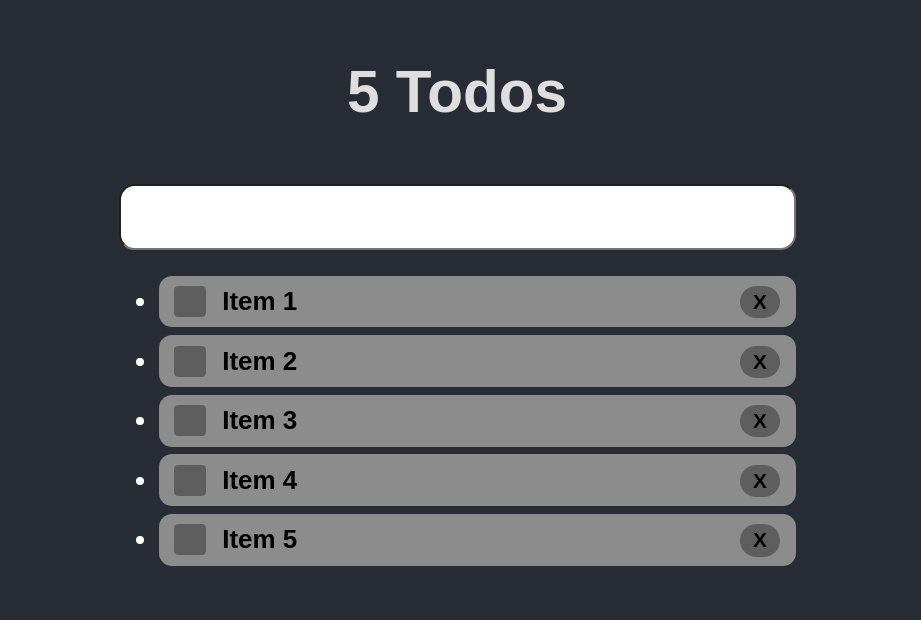
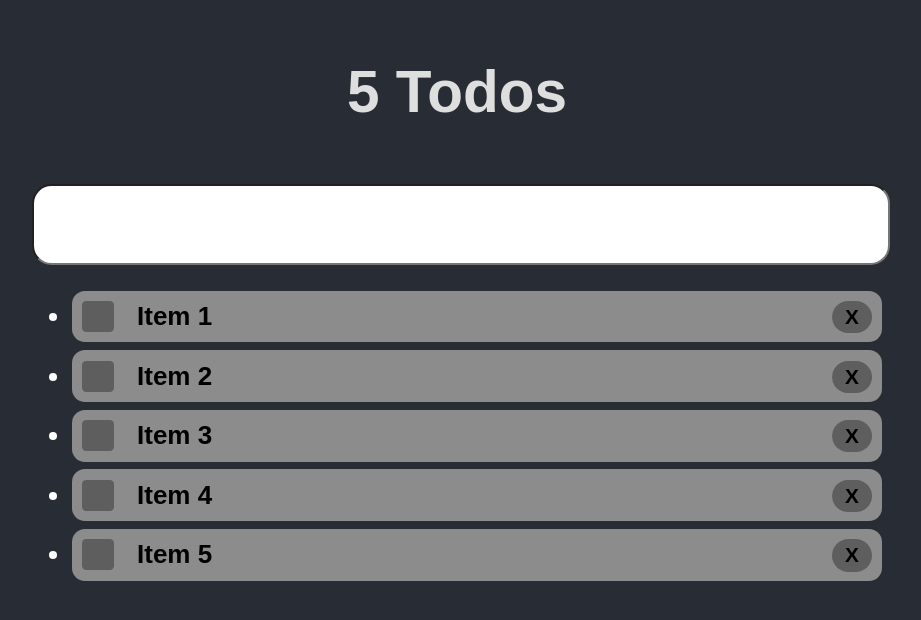
Before and after one commit to chc94818/ReactJS-Practice_ToDo-List, a React (Create React App) app: page / in a window 1280 px wide. Shown: the top 620 px of the page, without its empty margins (183-1104 px from the left). Built offline with nearby package versions, Linux system fonts and the light colour scheme.

Commit message:
fix css inputField size

```diff
--- a/src/components/InputField.js
+++ b/src/components/InputField.js
@@ -5,11 +5,13 @@ import styled from 'styled-components';
 // 由於 InputField 中不需要與其他元件的狀態互動，所以用不可控元件就好
 // 作為更新或新增 list 時，輸入其 title 用
 const Input = styled.input`
-            display: block;
-            margin: auto;
-            text-align : center;
-            font-size : 2em;
-            border-radius : 0.3em;
+          display: block;
+          margin: auto;
+          text-align: center;
+          font-size: 2.5em;
+          width: 100%;
+          max-width: 70vw;
+          border-radius: 0.3em;
         `;
 
 class InputField extends React.Component {
--- a/src/components/TodoItem.js
+++ b/src/components/TodoItem.js
@@ -1,42 +1,42 @@
-import React from 'react';
-import PropTypes from 'prop-types';
-import InputField from './InputField';
-import styled from 'styled-components';
+import React from "react";
+import PropTypes from "prop-types";
+import InputField from "./InputField";
+import styled from "styled-components";
 const Button = styled.span`
   position: absolute;
-            right: 2.5%;
+  right: 0.5em;
   width: 1.5em;
   cursor: pointer;
-            border-radius : 1.5em;
-            background : #5E5E5E;
+  border-radius: 1.5em;
+  background: #5e5e5e;
   padding: 0.2em;
   font-size: 0.8em;
   text-align: center;
-            &:hover{
-                background-color: #3B3B3B;
+  &:hover {
+    background-color: #3b3b3b;
   }
 `;
 const CheckBox = styled.span`
   position: absolute;
-            box-sizing : border-box;
-            left: 2.5%;
+  box-sizing: border-box;
+  left: 0.5em;
   width: 1.5em;
   height: 1.5em;
   cursor: pointer;
-            border-radius : 0.2em;
-            background : #5E5E5E;
-            padding-bottom : 0.05em;
+  border-radius: 0.2em;
+  background: #5e5e5e;
+  padding-bottom: 0.05em;
   font-size: 0.8em;
   text-align: center;
   color: white;
-            &:hover{
-                background-color: #3B3B3B;
+  &:hover {
+    background-color: #3b3b3b;
   }
 `;
 const Text = styled.span`
   position: absolute;
-            left: 10%;
-            text-decoration : ${props=>props.completed? "line-through":"none"};
+  left: 2.5em;
+  text-decoration: ${props => (props.completed ? "line-through" : "none")};
 `;
 class TodoItem extends React.Component {
     constructor(props) {
@@ -55,22 +55,14 @@ class TodoItem extends React.Component {
     render() {
         // 判斷目前模式為何，渲染不同的畫面
 
-        return(
-            <>
-                {this.state.editable ? this.renderEditMode() : this.renderViewMode()}
-            </>
+        return (
+            <>{this.state.editable ? this.renderEditMode() : this.renderViewMode()}</>
         );
     }
 
     // 列表元件狀態
     renderViewMode() {
-
-        const {
-            title,
-            completed,
-            onDelete,
-            onToggle
-        } = this.props;
+        const { title, completed, onDelete, onToggle } = this.props;
         return (
             <>
                 <CheckBox
@@ -78,34 +70,40 @@ class TodoItem extends React.Component {
                     onClick={() => onToggle && onToggle(!completed)}
                     onChange={() => onToggle && onToggle(!completed)}
                 >
-                    {completed? "✓":""}
+                    {completed ? "✓" : ""}
                 </CheckBox>
-                <Text completed={completed} onClick={this.toggleEditMode} >{title}</Text>
-                <Button onClick={()=> onDelete && onDelete()}>X</Button>
+                <Text completed={completed} onClick={this.toggleEditMode}>
+                    {title}
+                </Text>
+                <Button onClick={() => onDelete && onDelete()}>X</Button>
             </>
         );
     }
 
     // 編輯元件狀態
     renderEditMode() {
-        const {
-            title,
-            onUpdate
-        } = this.props;
+        const { title, onUpdate } = this.props;
         return (
             <InputField
-                style={{display:'inline-block', verticalAlign:'middle', width:'90%', fontSize: '1em'}}
-                autoFocus                    // autoFocus 讓使用者切換到編輯模式後，可以立即編打
+                style={{
+                    display: "inline-block",
+                    verticalAlign: "middle",
+                    width: "90%",
+                    fontSize: "1em"
+                }}
+                autoFocus // autoFocus 讓使用者切換到編輯模式後，可以立即編打
                 placeholder="編輯待辦事項"
                 value={title}
                 onBlur={this.toggleEditMode} // 失焦時觸發，當使用者點擊其他地方，則切換為「瀏覽模式」
-                onKeyDown={(e) => {          // 當使用者按下 ESC，則切換為「瀏覽模式」
+                onKeyDown={e => {
+                    // 當使用者按下 ESC，則切換為「瀏覽模式」
                     if (e.keyCode === 27) {
                         e.preventDefault();
                         this.toggleEditMode();
                     }
                 }}
-                onSubmitEditing={(content)=> {// 觸發更新的 回調函數
+                onSubmitEditing={content => {
+                    // 觸發更新的 回調函數
                     onUpdate && onUpdate(content);
                     this.toggleEditMode();
                 }}
```
Lines whose indentation alone changed are shown as unchanged.
